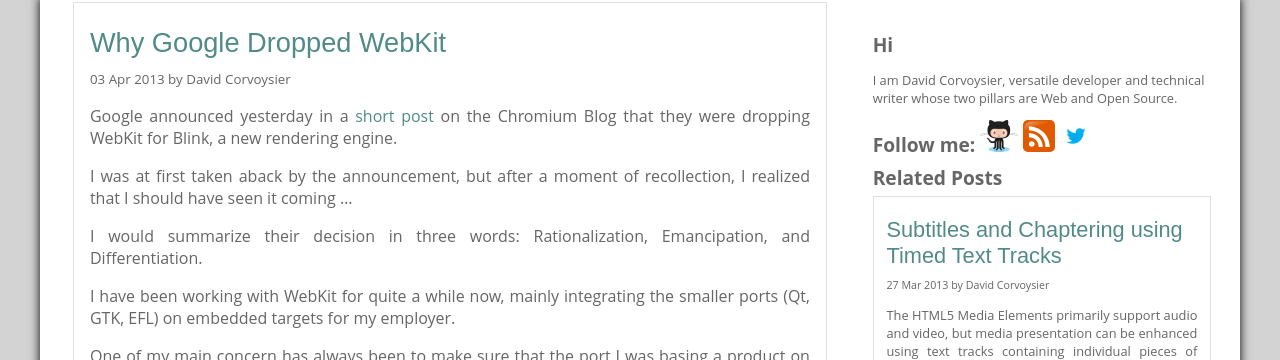
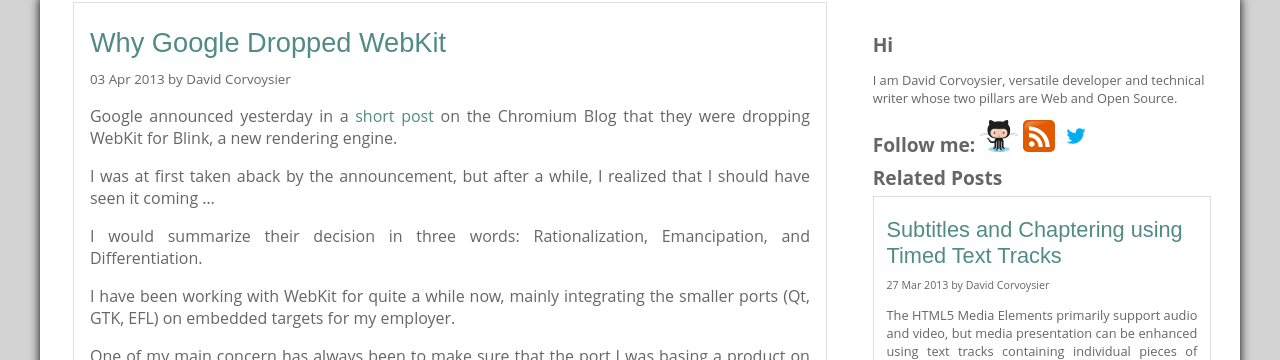
Before and after one commit to mgcrea/benchmark-kaizoumark, a Jekyll site: the page built from _posts/2013-04-03-why-google-dropped-webkit.md, in a window 1280 px wide. Shown: the part 99-459 px from the top of the page. Built offline with Jekyll 4.4.1, drawn with Linux system fonts in a browser that asks for light colours; comment, search, counter and statistics services are not loaded.

Commit message:
Wrong wording

```diff
--- a/_posts/2013-04-03-why-google-dropped-webkit.md
+++ b/_posts/2013-04-03-why-google-dropped-webkit.md
@@ -12,7 +12,7 @@ published: true
 ---
 Google announced yesterday in a [short post](http://blog.chromium.org/2013/04/blink-rendering-engine-for-chromium.html) on the Chromium Blog that they were dropping WebKit for Blink, a new rendering engine.
 
-I was at first taken aback by the announcement, but after a moment of recollection, I realized that I should have seen it coming ...
+I was at first taken aback by the announcement, but after a while, I realized that I should have seen it coming ...
 
 I would summarize their decision in three words: Rationalization, Emancipation, and Differentiation.
 
```
